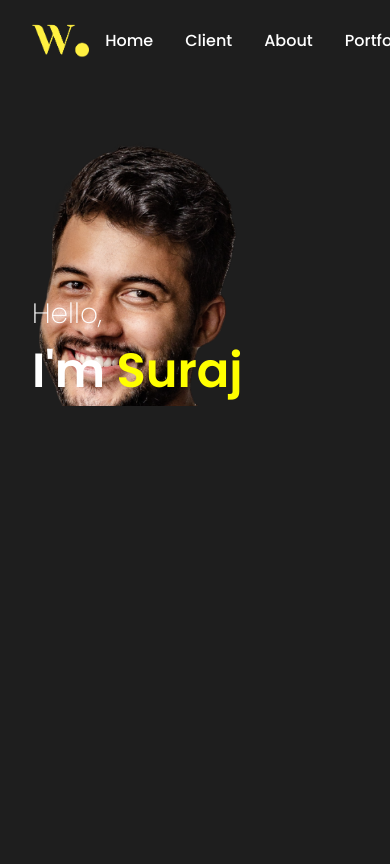
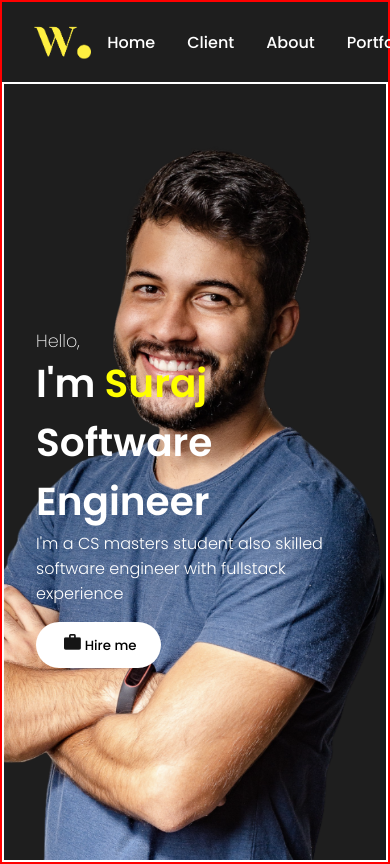
Before and after one commit to pacificsun/profile, a React (Create React App) app: page / in a window 390 px wide. Shown: the top 864 px of the page. Built offline with nearby package versions, Linux system fonts and the light colour scheme.

Commit message:
media query added

```diff
--- a/public/style.css
+++ b/public/style.css
@@ -5,6 +5,7 @@
     text-decoration: none;
     background: transparent;
     font-family: 'Poppins', sans-serif;
+    /* border: 2px solid white; */
 
 
 }
@@ -15,5 +16,5 @@ body{
     color: white;
     overflow: hidden;
     overflow-y: scroll;
-    /* border: 2px solid red; */
+    border: 2px solid red;
 }
--- a/src/App.js
+++ b/src/App.js
@@ -3,7 +3,7 @@ import Navbar from './components/NavBar/navbar';
 import Intro from './components/Intro/intro'
 function App() {
   return (
-    <div>
+    <div className='App'>
       <Navbar />
       <Intro/>
     </div>
--- a/src/components/Intro/intro.css
+++ b/src/components/Intro/intro.css
@@ -1,10 +1,11 @@
 #intro{
-    height: calc(100vw - 4rem);
-    width: 100vw;
+    height: calc(100vh - 4rem);
+    /* width: 100vw; */
     max-width: 75rem;
     margin:0 auto;
     overflow: hidden;
     position: relative;
+    border: 2px solid white;
 }
 
 .bg{
@@ -53,3 +54,22 @@
     margin: 0 0.25rem;
     height: 1rem;
 }
+
+@media screen and (max-width:840px) {
+    .bg{
+        right: -10vw;
+    }
+    .introContent{
+        font-size: 10vw;
+    }
+    .hello{
+        font-size: 4.5vw;
+    }
+}
+
+@media screen and (max-width:480px) {
+    .bg {
+        right: -20vw;
+    }
+
+}
--- a/src/components/Intro/intro.jsx
+++ b/src/components/Intro/intro.jsx
@@ -14,7 +14,7 @@ const Intro = () => {
         <span className="introText"> I'm <span className="introName">Suraj</span><br/>
             Software Engineer
         </span>
-        <p className="introPara">I'm a masters student also skilled software engineer with fullstack experience</p>
+        <p className="introPara">I'm a CS masters student also skilled software engineer with fullstack experience</p>
         <Link>
         <button className="btn"><img src={btnImg} alt="Hireme" className="btnImg"/>Hire me</button>
         </Link>
```
